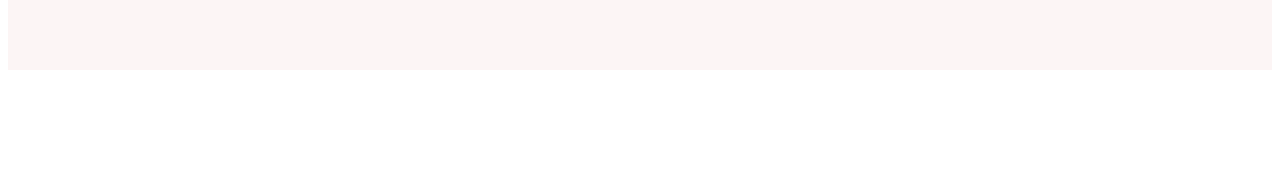
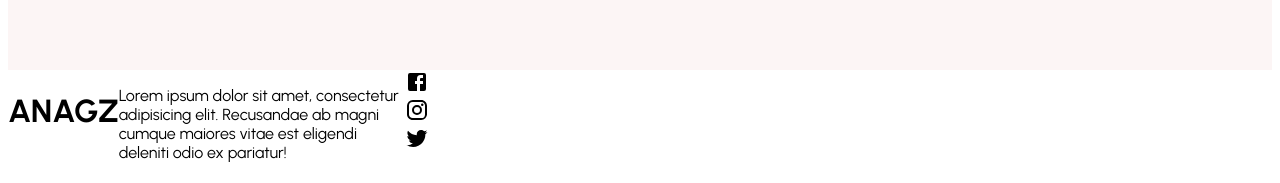
Before and after one commit to ANAGU-D/Ecommerce-Website-Fullstack-, a React (Create React App) app: page / in a window 1280 px wide. Shown: the part 2680-2863 px from the top of the page. Before the commit the page ends 2758 px from the top, so only its background shows below. Built offline with nearby package versions, Linux system fonts and the light colour scheme.

Commit message:
'implemented'

```diff
--- /dev/null
+++ b/src/components/Footer.jsx
@@ -0,0 +1,50 @@
+import { Facebook, Instagram, Twitter } from '@mui/icons-material'
+import React from 'react'
+import styled from 'styled-components'
+
+
+const Container = styled.div`
+display:flex;
+`
+const Left= styled.div`
+flex:1;
+display:flex;
+flex-direction:colomn;
+`
+const Center = styled.div`
+flex:1;
+`
+const Right = styled.div`
+flex:1;
+`
+const Logo = styled.h1``
+const Description= styled.p``
+const SocialMediaIcon = styled.div``
+const SocialContainer=styled.div``
+
+const Footer = () => {
+  return (
+    <Container>
+        <Left>
+        <Logo>ANAGZ</Logo>
+        <Description>Lorem ipsum dolor sit amet, consectetur adipisicing elit. Recusandae ab magni cumque maiores vitae est eligendi deleniti odio ex pariatur!</Description>
+        <SocialContainer>
+        <SocialMediaIcon>
+            <Facebook/>
+        </SocialMediaIcon>
+        <SocialMediaIcon>
+            <Instagram/>
+        </SocialMediaIcon>
+        <SocialMediaIcon>
+            <Twitter/>
+        </SocialMediaIcon>
+        </SocialContainer>
+
+        </Left>
+        <Center></Center>
+        <Right></Right>
+    </Container>
+  )
+}
+
+export default Footer
--- a/src/pages/Home.jsx
+++ b/src/pages/Home.jsx
@@ -1,6 +1,7 @@
 import React from 'react'
 import Announcement from '../components/Announcement'
 import Categories from '../components/Categories'
+import Footer from '../components/Footer'
 import Navbar from '../components/Navbar'
 import Newsletter from '../components/Newsletter'
 import Products from '../components/Products'
@@ -16,6 +17,7 @@
     <Categories/>
     <Products/>
     <Newsletter/>
+    <Footer/>
     </>
   )
 }
```
